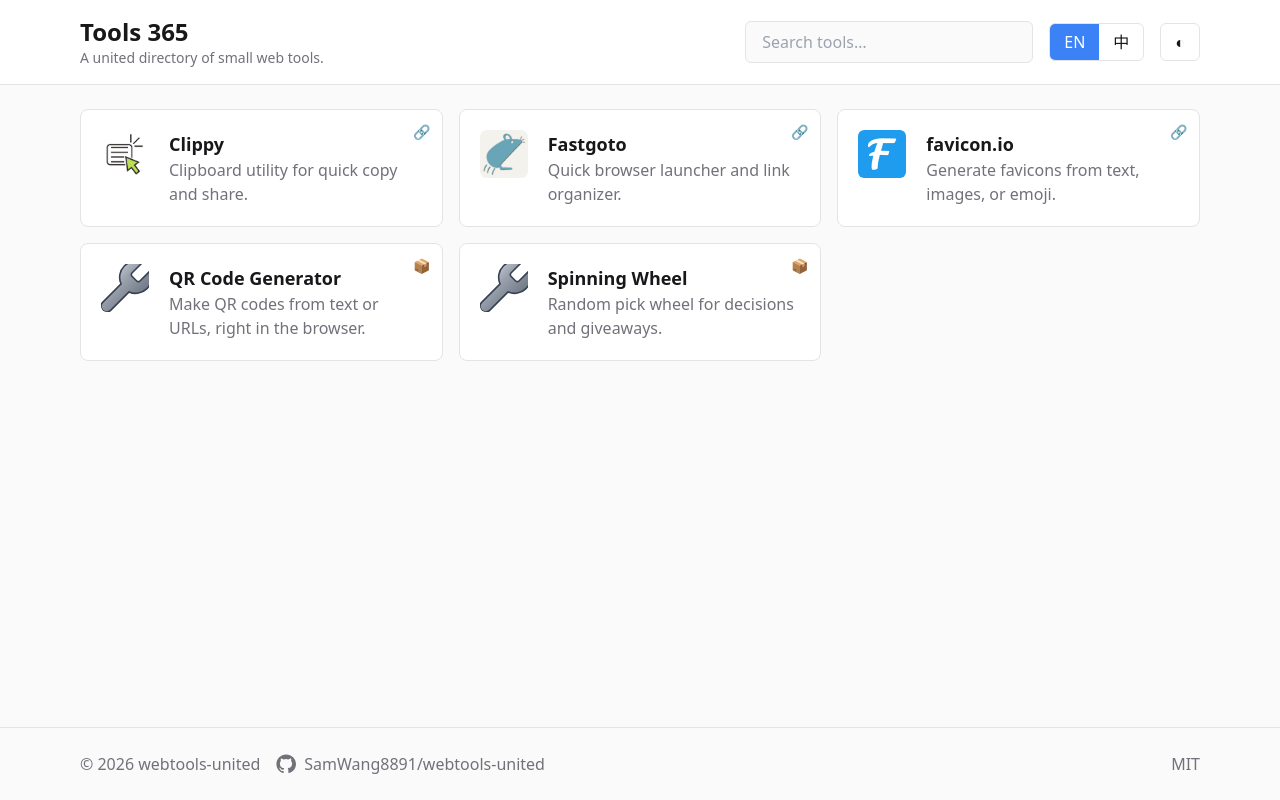
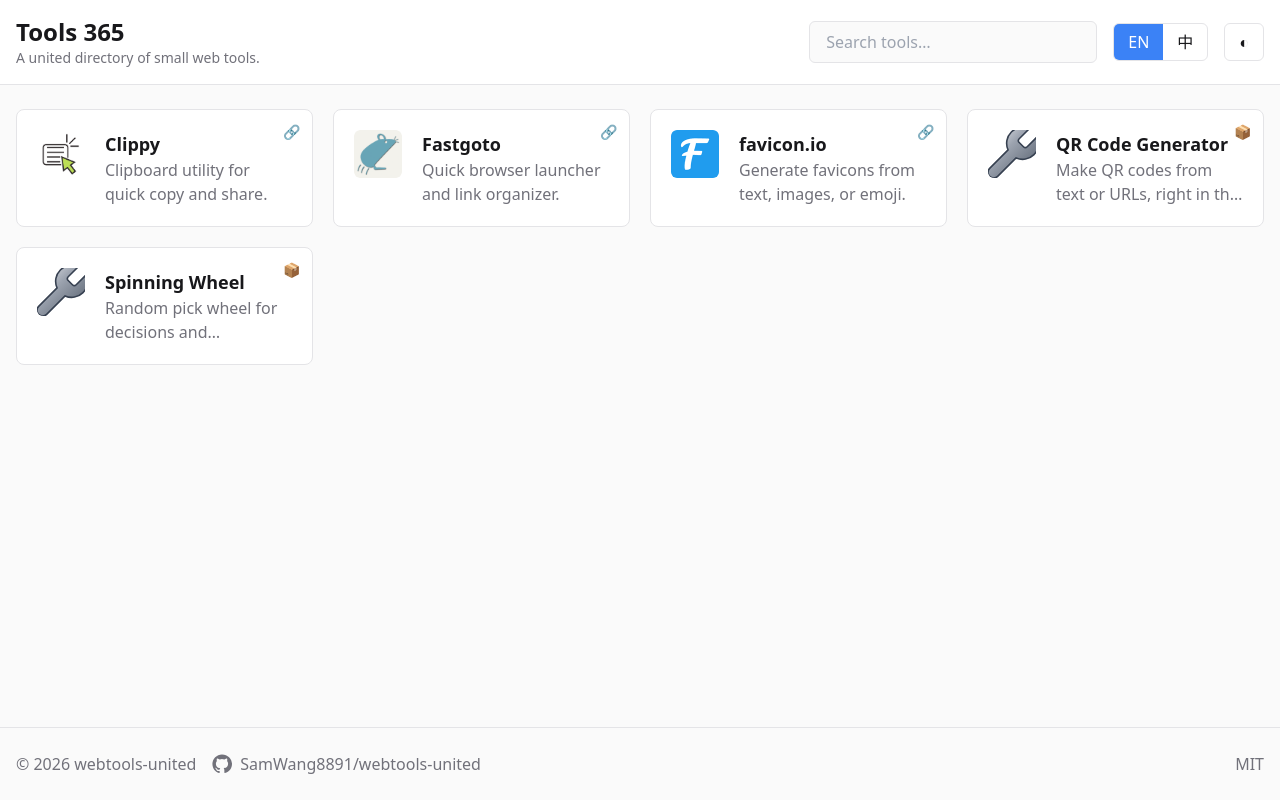
Before and after one commit to SamWang8891/webtools-united, a React (Vite) app: page / in a window 1280 px wide. Built offline with nearby package versions, Linux system fonts and the light colour scheme.

Commit message:
fix: fluid auto-fill grid + wider container so cards add columns instead of just shrinking

```diff
--- a/src/components/Footer.tsx
+++ b/src/components/Footer.tsx
@@ -4,7 +4,7 @@ import { t } from "../i18n";
 export function Footer({ lang }: { lang: Lang }) {
   return (
     <footer className="border-t border-border mt-12">
-      <div className="mx-auto max-w-6xl px-4 py-6 text-base text-muted flex flex-wrap items-center gap-x-4 gap-y-2">
+      <div className="mx-auto max-w-screen-2xl px-4 py-6 text-base text-muted flex flex-wrap items-center gap-x-4 gap-y-2">
         <span>© 2026 webtools-united</span>
         <a
           href="https://github.com/SamWang8891/webtools-united"
--- a/src/components/Header.tsx
+++ b/src/components/Header.tsx
@@ -13,7 +13,7 @@ interface Props {
 export function Header({ lang, query, onQueryChange }: Props) {
   return (
     <header className="border-b border-border bg-card sticky top-0 z-10">
-      <div className="mx-auto max-w-6xl px-4 py-4 flex flex-wrap items-center gap-4">
+      <div className="mx-auto max-w-screen-2xl px-4 py-4 flex flex-wrap items-center gap-4">
         <a href={lang === "en" ? "/" : "/zh-Hant/"} className="flex flex-col leading-tight mr-auto">
           <span className="font-bold text-2xl">{t(lang, "header.title")}</span>
           <span className="text-sm text-muted hidden sm:inline">{t(lang, "header.tagline")}</span>
--- a/src/pages/Home.tsx
+++ b/src/pages/Home.tsx
@@ -45,7 +45,7 @@ export function Home({ lang }: Props) {
   return (
     <div className="min-h-screen flex flex-col">
       <Header lang={lang} query={raw} onQueryChange={setRaw} />
-      <main className="mx-auto max-w-6xl w-full px-4 py-6 flex-1">
+      <main className="mx-auto max-w-screen-2xl w-full px-4 py-6 flex-1">
         {results.length === 0 ? (
           <div className="text-center text-muted py-12">
             <p>{t(lang, "search.empty")}</p>
@@ -59,7 +59,7 @@ export function Home({ lang }: Props) {
             </a>
           </div>
         ) : (
-          <ul className="grid grid-cols-1 sm:grid-cols-2 lg:grid-cols-3 gap-4">
+          <ul className="grid gap-5 [grid-template-columns:repeat(auto-fill,minmax(min(100%,280px),1fr))]">
             {results.map((tool) => (
               <li key={tool.slug}>
                 <Card tool={tool} lang={lang} />
```
